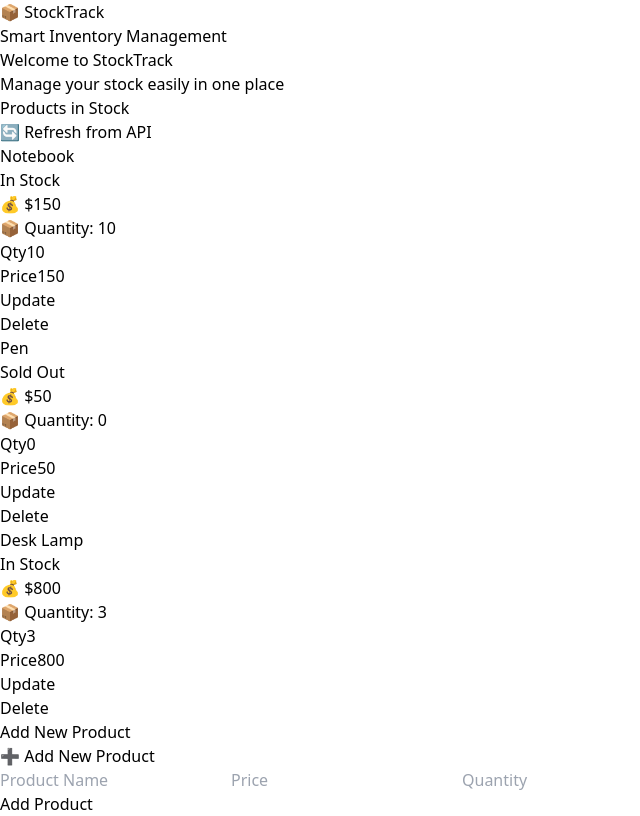
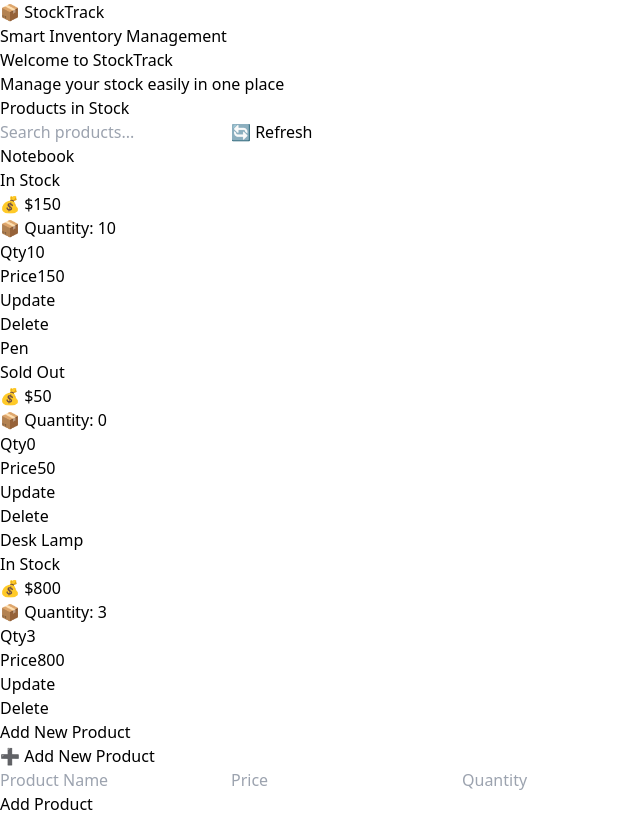
Before and after one commit to Grace-Jemeli/stocktrack, a React (Vite) app: page / in a window 1280 px wide. Shown: the whole page, without its empty margins (0-640 px from the left). Built offline with nearby package versions, Linux system fonts and the light colour scheme; no server answers.

Commit message:
update src/App.jsx

```diff
--- a/src/App.jsx
+++ b/src/App.jsx
@@ -7,6 +7,7 @@ import UpdateStockForm from "./components/UpdateStockForm";
 function App() {
   const [products, setProducts] = useState([]);
   const [loading, setLoading] = useState(true);
+  const [searchQuery, setSearchQuery] = useState("");
 
   // 🧩 Load products from API (with fallback)
   const fetchProductsFromAPI = async () => {
@@ -74,6 +75,11 @@ function App() {
     await fetchProductsFromAPI();
   };
 
+  // 🧠 Step 3: Filter products based on search query
+  const filteredProducts = products.filter((product) =>
+    product.name.toLowerCase().includes(searchQuery.toLowerCase())
+  );
+
   if (loading) {
     return (
       <p className="text-center text-lg text-gray-500 mt-20">
@@ -92,27 +98,39 @@ function App() {
           <p className="text-gray-600">Manage your stock easily in one place</p>
         </div>
 
-        <div className="flex justify-between items-center mb-6">
+        {/* Search + Refresh Section */}
+        <div className="flex flex-col sm:flex-row justify-between items-center mb-6 gap-3">
           <h3 className="text-lg font-semibold text-gray-700">Products in Stock</h3>
+
+          <div className="flex items-center gap-2">
+            <input
+              type="text"
+              placeholder="Search products..."
+              value={searchQuery}
+              onChange={(e) => setSearchQuery(e.target.value)}
+              className="border border-gray-300 rounded-lg px-3 py-1.5 text-sm focus:outline-none focus:ring-2 focus:ring-blue-500"
+            />
             <button
               onClick={handleRefreshFromAPI}
               className="bg-blue-600 hover:bg-blue-700 text-white text-sm px-4 py-2 rounded-lg transition"
             >
-            🔄 Refresh from API
+              🔄 Refresh
             </button>
           </div>
+        </div>
 
-        {products.length === 0 && (
-          <p className="text-center text-gray-500 mb-4">No products available.</p>
-        )}
-
+        {/* Display Products or Message */}
+        {filteredProducts.length === 0 ? (
+          <p className="text-center text-gray-500 mb-4">
+            No products found matching "{searchQuery}".
+          </p>
+        ) : (
           <div className="space-y-4">
-          {products.map((item) => (
+            {filteredProducts.map((item) => (
               <div
                 key={item.id}
                 className="bg-white shadow-sm hover:shadow-lg transition-all duration-200 rounded-xl p-5 border border-gray-200"
               >
-
                 <div className="flex justify-between items-center mb-2">
                   <h4 className="text-lg font-semibold text-gray-900">{item.name}</h4>
                   <span
@@ -125,8 +143,12 @@ function App() {
                   </span>
                 </div>
 
-              <p className="text-gray-700 mb-1">💰 <span className="font-medium">${item.price}</span></p>
-              <p className="text-gray-700">📦 Quantity: <span className="font-medium">{item.quantity}</span></p>
+                <p className="text-gray-700 mb-1">
+                  💰 <span className="font-medium">${item.price}</span>
+                </p>
+                <p className="text-gray-700">
+                  📦 Quantity: <span className="font-medium">{item.quantity}</span>
+                </p>
 
                 <div className="flex items-center gap-3 mt-3">
                   <UpdateStockForm product={item} onUpdate={handleUpdateProduct} />
@@ -135,7 +157,9 @@ function App() {
               </div>
             ))}
           </div>
+        )}
 
+        {/* Add Product Section */}
         <div className="mt-6">
           <div className="bg-white shadow-md rounded-xl p-5 mt-8 border border-gray-100 max-w-md mx-auto">
             <h3 className="text-xl font-semibold text-gray-800 mb-4 text-center">
```
Lines whose indentation alone changed are shown as unchanged.
